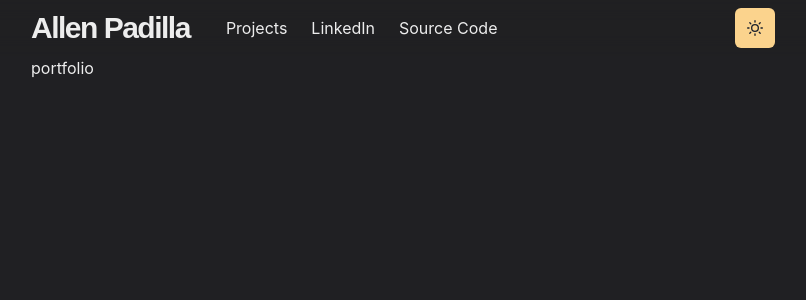
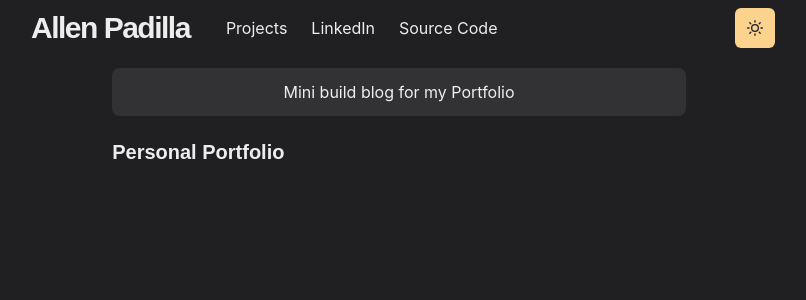
Before and after one commit to allen-padilla/portfolio, a Next.js app: page /projects/portfolio in a window 1280 px wide. Shown: the top 300 px of the page, without its empty margins (241-1047 px from the left). Built offline with nearby package versions, Linux system fonts and the light colour scheme.

Commit message:
Added title headers, updated index.

```diff
--- a/pages/index.js
+++ b/pages/index.js
@@ -61,11 +61,11 @@ const Page = () => {
           </Heading>
           <Paragraph>
             Hey nice to meet you! My name is Allen, and I&apos;ve loved coding since I was 7 years old!
-            My first few steps into programming was developing games in a very old app called BYOND.
-            Using it's built in "DreamMaker" program.
+            My first few steps into programming was developing games in a very old app called <strong>BYOND</strong>.
+            Using it's built in <strong>DreamMaker</strong> program.
           </Paragraph>
           <Paragraph>
-            Going through web development courses at Red River College I found a love for creating and designing web applications, and now I'm trying to push my skills further!
+            Going through web development courses at <strong>Red River College</strong> I found a love for creating and designing web applications, and now I'm trying to push my skills further!
           </Paragraph>
 
           <Box mt={4} align="center">
--- a/pages/projects.js
+++ b/pages/projects.js
@@ -8,7 +8,7 @@ import PortfolioPic from '../public/projects/portfolio/home.png'
 
 const Projects = () => {
   return (
-    <Layout>
+    <Layout title="Projects">
       <Container>
         <Box
           borderRadius="lg"
@@ -21,7 +21,7 @@ const Projects = () => {
         </Box>
         <Section delay={0.1}>
           <Heading as="h3" fontSize={20} variant="page-title">
-            Current & Supported Projects
+            Current Projects
           </Heading>
         </Section>
 
--- a/pages/projects/database.js
+++ b/pages/projects/database.js
@@ -5,7 +5,7 @@ import Layout from '../../components/layouts/page'
 
 const Database = () => {
   return (
-    <Layout>
+    <Layout title="Web Database">
       <Container>
         <Box
           borderRadius="lg"
--- a/pages/projects/portfolio.js
+++ b/pages/projects/portfolio.js
@@ -1,8 +1,30 @@
+import { Box, Container, Heading, useColorModeValue } from '@chakra-ui/react'
+import Section from '../../components/section'
+import Layout from '../../components/layouts/page'
 
-const portfolio = () => {
+
+const Portfolio = () => {
   return (
-    <div>portfolio</div>
+    <Layout title="Personal Portfolio">
+      <Container>
+        <Box
+          borderRadius="lg"
+          bg={useColorModeValue('whiteAlpha.500', 'whiteAlpha.200')}
+          p={3}
+          mt={3}
+          mb={6}
+          align="center">
+          Mini build blog for my Portfolio
+        </Box>
+        <Section delay={0.1}>
+          <Heading as="h3" fontSize={20} variant="page-title">
+            Personal Portfolio
+          </Heading>
+        </Section>
+
+      </Container>
+    </Layout>
   )
 }
 
-export default portfolio
+export default Portfolio
```
